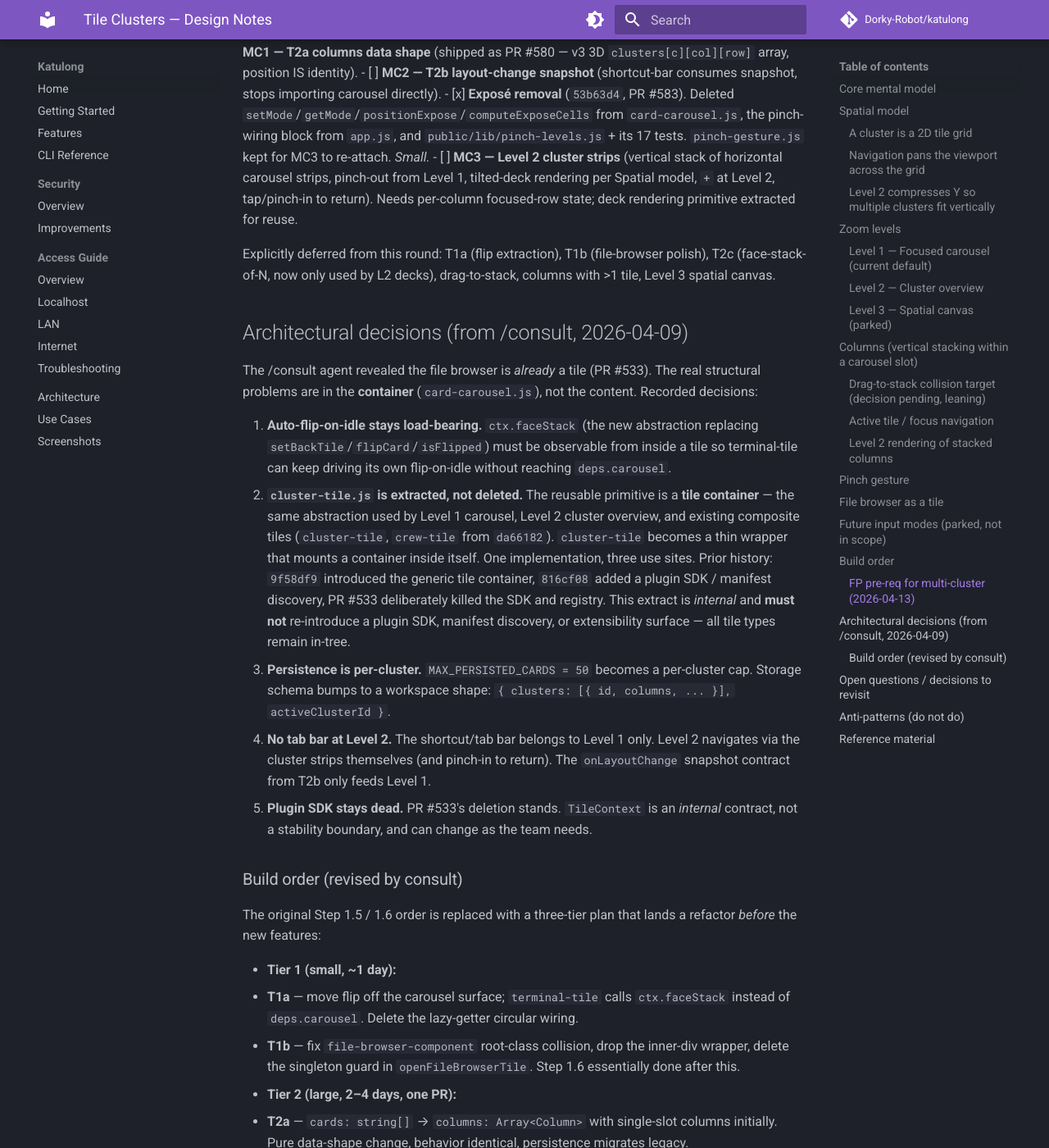
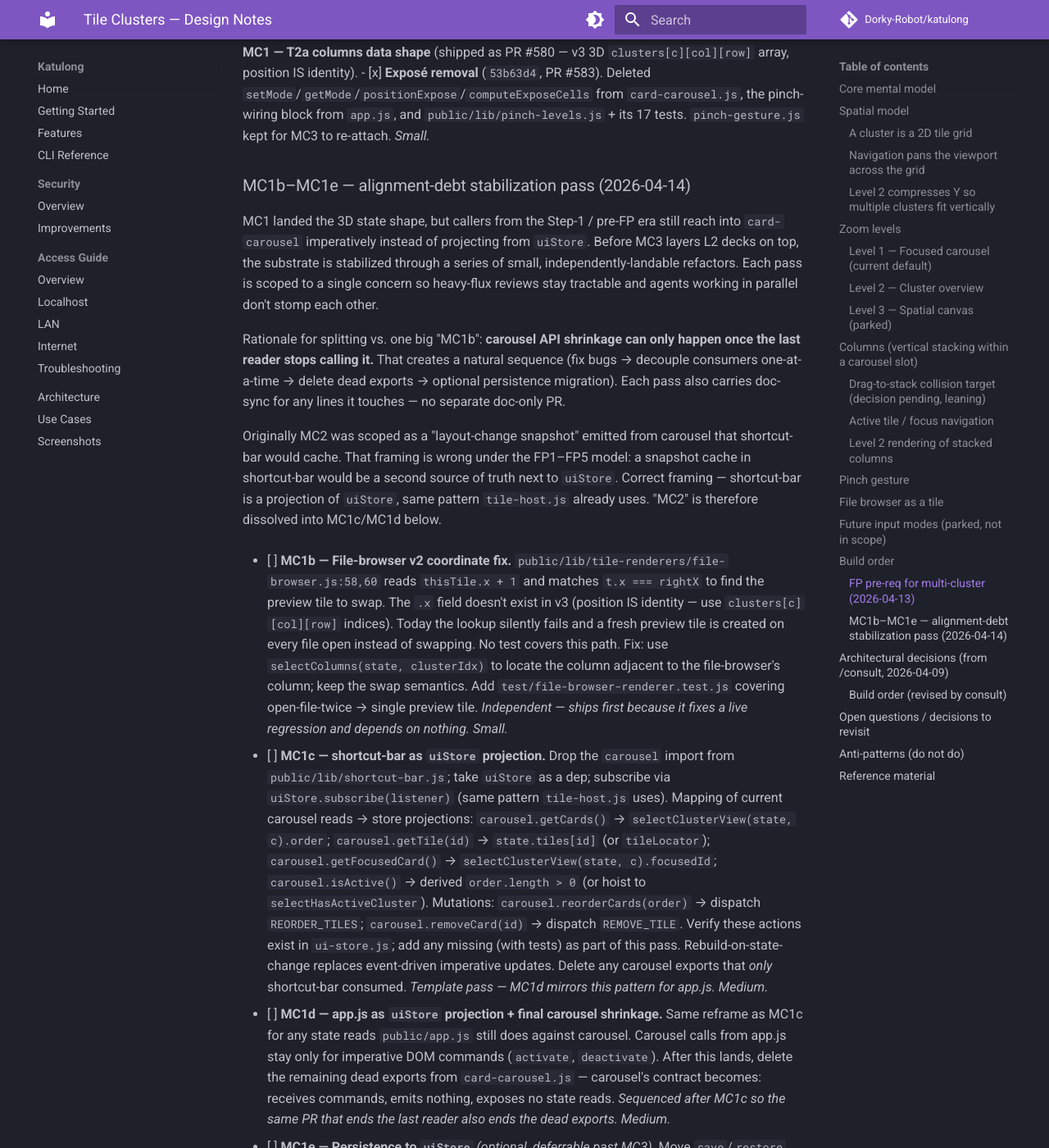
Before and after one commit to Dorky-Robot/katulong, an MkDocs documentation site: the page built from docs/tile-clusters-design.md, in a window 1280 px wide and 1400 px high, scrolled down 8401 px. Shown: the whole window at 82% size. Built offline with MkDocs 1.6.1 and Material for MkDocs 9.7.7, drawn with Linux system fonts in a browser that asks for light colours; comment, search, counter and statistics services are not loaded; some of the changed text lies outside the part shown.

Commit message:
docs: carve MC1b–MC1e alignment-debt passes from MC2
MC1 landed the 3D state shape, but Step-1-era callers still reach
into card-carousel imperatively instead of projecting from uiStore.
Rather than stuff every cleanup into MC2, the work is split into
four small independently-landable passes (MC1b/c/d/e) that can be
reviewed and merged one at a time while other agents are working
in parallel.

Original MC2 scope ("layout-change snapshot emitted from carousel
that shortcut-bar caches") is dissolved here because it's wrong
under the FP1–FP5 model: a cached snapshot would be a second source
of truth next to uiStore. Correct framing — shortcut-bar is a
projection of uiStore via selectors, same pattern tile-host.js
already uses.

Decomposition:
- MC1b: file-browser v2 .x coordinate fix (independent, ships first)
- MC1c: shortcut-bar becomes a uiStore projection
- MC1d: app.js ditto + final carousel API shrinkage
- MC1e: persistence migration (optional, deferrable past MC3)

Key sequencing insight: carousel API can only shrink once the last
reader stops calling it. MC1c removes shortcut-bar's readers; MC1d
removes app.js's readers AND deletes the dead exports in the same PR.
Persistence migration (MC1e) changes localStorage shape, so it should
not stack on top of in-flight refactors — ships last or deferred.

Also:
- T1a (flip extraction) moved from "deferred" to an explicit note
  that it shipped via ctx.faceStack.
- Removed old MC2 bullet now that its work is absorbed downstream.

```diff
--- a/docs/tile-clusters-design.md
+++ b/docs/tile-clusters-design.md
@@ -305,11 +305,28 @@ Pre-req checklist (convert before multi-cluster strips):
 
 Then the multi-cluster work itself (each line below is a separate PR on top of the pre-req):
 - [x] **MC1 — T2a columns data shape** (shipped as PR #580 — v3 3D `clusters[c][col][row]` array, position IS identity).
-- [ ] **MC2 — T2b layout-change snapshot** (shortcut-bar consumes snapshot, stops importing carousel directly).
 - [x] **Exposé removal** (`53b63d4`, PR #583). Deleted `setMode`/`getMode`/`positionExpose`/`computeExposeCells` from `card-carousel.js`, the pinch-wiring block from `app.js`, and `public/lib/pinch-levels.js` + its 17 tests. `pinch-gesture.js` kept for MC3 to re-attach. *Small.*
-- [ ] **MC3 — Level 2 cluster strips** (vertical stack of horizontal carousel strips, pinch-out from Level 1, tilted-deck rendering per Spatial model, `+` at Level 2, tap/pinch-in to return). Needs per-column focused-row state; deck rendering primitive extracted for reuse.
 
-Explicitly deferred from this round: T1a (flip extraction), T1b (file-browser polish), T2c (face-stack-of-N, now only used by L2 decks), drag-to-stack, columns with >1 tile, Level 3 spatial canvas.
+### MC1b–MC1e — alignment-debt stabilization pass (2026-04-14)
+
+MC1 landed the 3D state shape, but callers from the Step-1 / pre-FP era still reach into `card-carousel` imperatively instead of projecting from `uiStore`. Before MC3 layers L2 decks on top, the substrate is stabilized through a series of small, independently-landable refactors. Each pass is scoped to a single concern so heavy-flux reviews stay tractable and agents working in parallel don't stomp each other.
+
+Rationale for splitting vs. one big "MC1b": **carousel API shrinkage can only happen once the last reader stops calling it.** That creates a natural sequence (fix bugs → decouple consumers one-at-a-time → delete dead exports → optional persistence migration). Each pass also carries doc-sync for any lines it touches — no separate doc-only PR.
+
+Originally MC2 was scoped as a "layout-change snapshot" emitted from carousel that shortcut-bar would cache. That framing is wrong under the FP1–FP5 model: a snapshot cache in shortcut-bar would be a second source of truth next to `uiStore`. Correct framing — shortcut-bar is a projection of `uiStore`, same pattern `tile-host.js` already uses. "MC2" is therefore dissolved into MC1c/MC1d below.
+
+- [ ] **MC1b — File-browser v2 coordinate fix.** `public/lib/tile-renderers/file-browser.js:58,60` reads `thisTile.x + 1` and matches `t.x === rightX` to find the preview tile to swap. The `.x` field doesn't exist in v3 (position IS identity — use `clusters[c][col][row]` indices). Today the lookup silently fails and a fresh preview tile is created on every file open instead of swapping. No test covers this path. Fix: use `selectColumns(state, clusterIdx)` to locate the column adjacent to the file-browser's column; keep the swap semantics. Add `test/file-browser-renderer.test.js` covering open-file-twice → single preview tile. *Independent — ships first because it fixes a live regression and depends on nothing.* *Small.*
+
+- [ ] **MC1c — shortcut-bar as `uiStore` projection.** Drop the `carousel` import from `public/lib/shortcut-bar.js`; take `uiStore` as a dep; subscribe via `uiStore.subscribe(listener)` (same pattern `tile-host.js` uses). Mapping of current carousel reads → store projections: `carousel.getCards()` → `selectClusterView(state, c).order`; `carousel.getTile(id)` → `state.tiles[id]` (or `tileLocator`); `carousel.getFocusedCard()` → `selectClusterView(state, c).focusedId`; `carousel.isActive()` → derived `order.length > 0` (or hoist to `selectHasActiveCluster`). Mutations: `carousel.reorderCards(order)` → dispatch `REORDER_TILES`; `carousel.removeCard(id)` → dispatch `REMOVE_TILE`. Verify these actions exist in `ui-store.js`; add any missing (with tests) as part of this pass. Rebuild-on-state-change replaces event-driven imperative updates. Delete any carousel exports that *only* shortcut-bar consumed. *Template pass — MC1d mirrors this pattern for app.js.* *Medium.*
+
+- [ ] **MC1d — app.js as `uiStore` projection + final carousel shrinkage.** Same reframe as MC1c for any state reads `public/app.js` still does against carousel. Carousel calls from app.js stay only for imperative DOM commands (`activate`, `deactivate`). After this lands, delete the remaining dead exports from `card-carousel.js` — carousel's contract becomes: receives commands, emits nothing, exposes no state reads. *Sequenced after MC1c so the same PR that ends the last reader also ends the dead exports.* *Medium.*
+
+- [ ] **MC1e — Persistence to `uiStore`** *(optional, deferrable past MC3).* Move `save`/`restore` out of `card-carousel.js` into the ui-store layer. `MAX_PERSISTED_CARDS = 50` becomes a per-cluster cap (falls out naturally once each cluster's tiles are persisted from `clusters[c]`). Bumps localStorage schema (v3 → v4) with a migration. Flagged optional because it changes storage format and should not stack on top of in-flight refactors — ship after MC1d stabilizes, or after MC3 if schedule demands. *Medium (the migration is the risk, not the code).*
+
+Then the feature work:
+- [ ] **MC3 — Level 2 cluster strips** (vertical stack of horizontal carousel strips, pinch-out from Level 1, tilted-deck rendering per Spatial model, `+` at Level 2, tap/pinch-in to return). Needs per-column focused-row state (schema design during MC1c/d); deck rendering primitive extracted for reuse; re-wires `pinch-gesture.js` to the L1↔L2 toggle.
+
+Explicitly deferred from this round: T1a (flip extraction) — *shipped via `ctx.faceStack`, see "Architectural decisions" §1 below*; T1b (file-browser polish beyond the MC1b bug-fix); T2c (face-stack-of-N, now only used by L2 decks); drag-to-stack; columns with >1 tile; Level 3 spatial canvas.
 
 ## Architectural decisions (from /consult, 2026-04-09)
 
```
